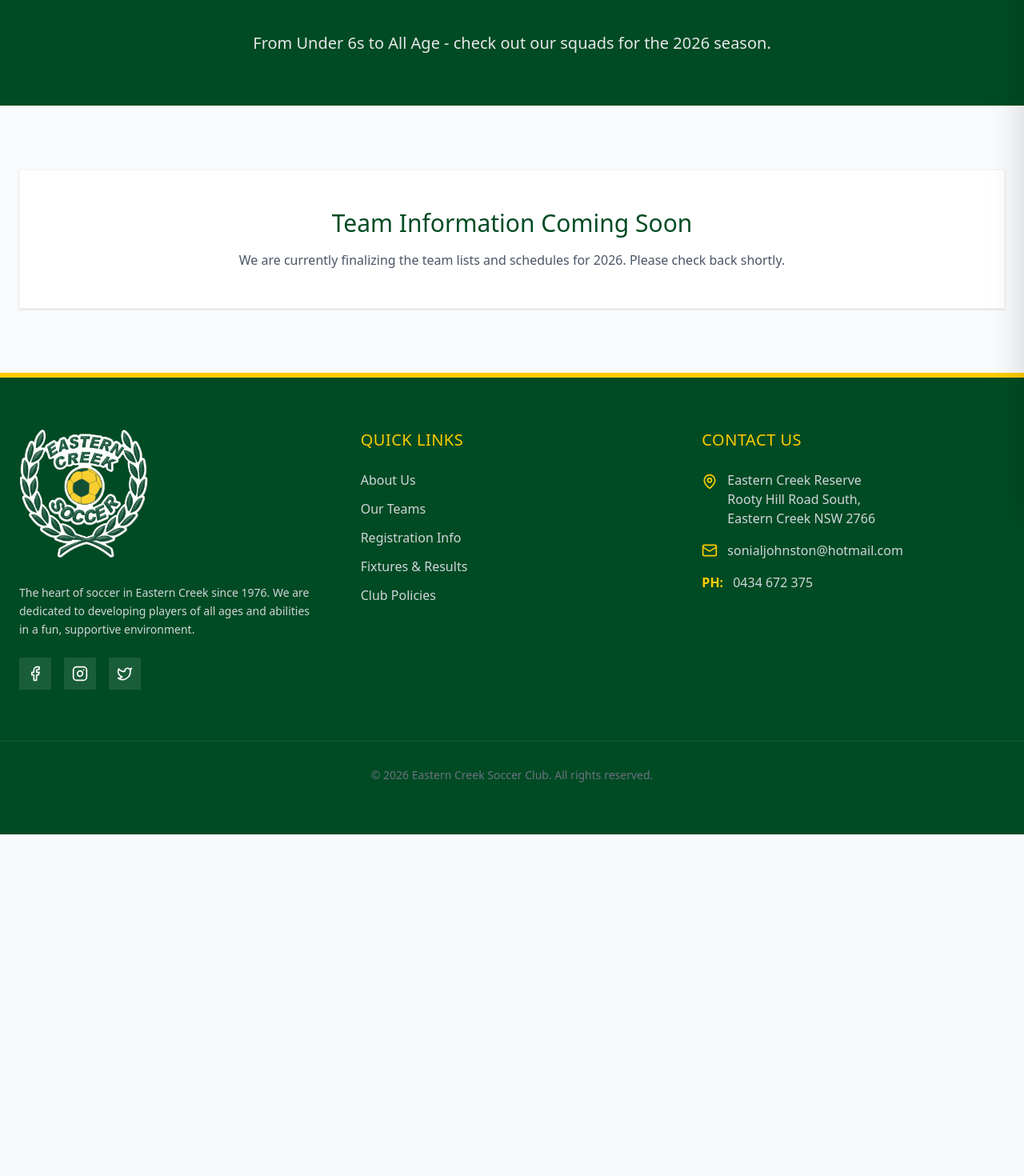
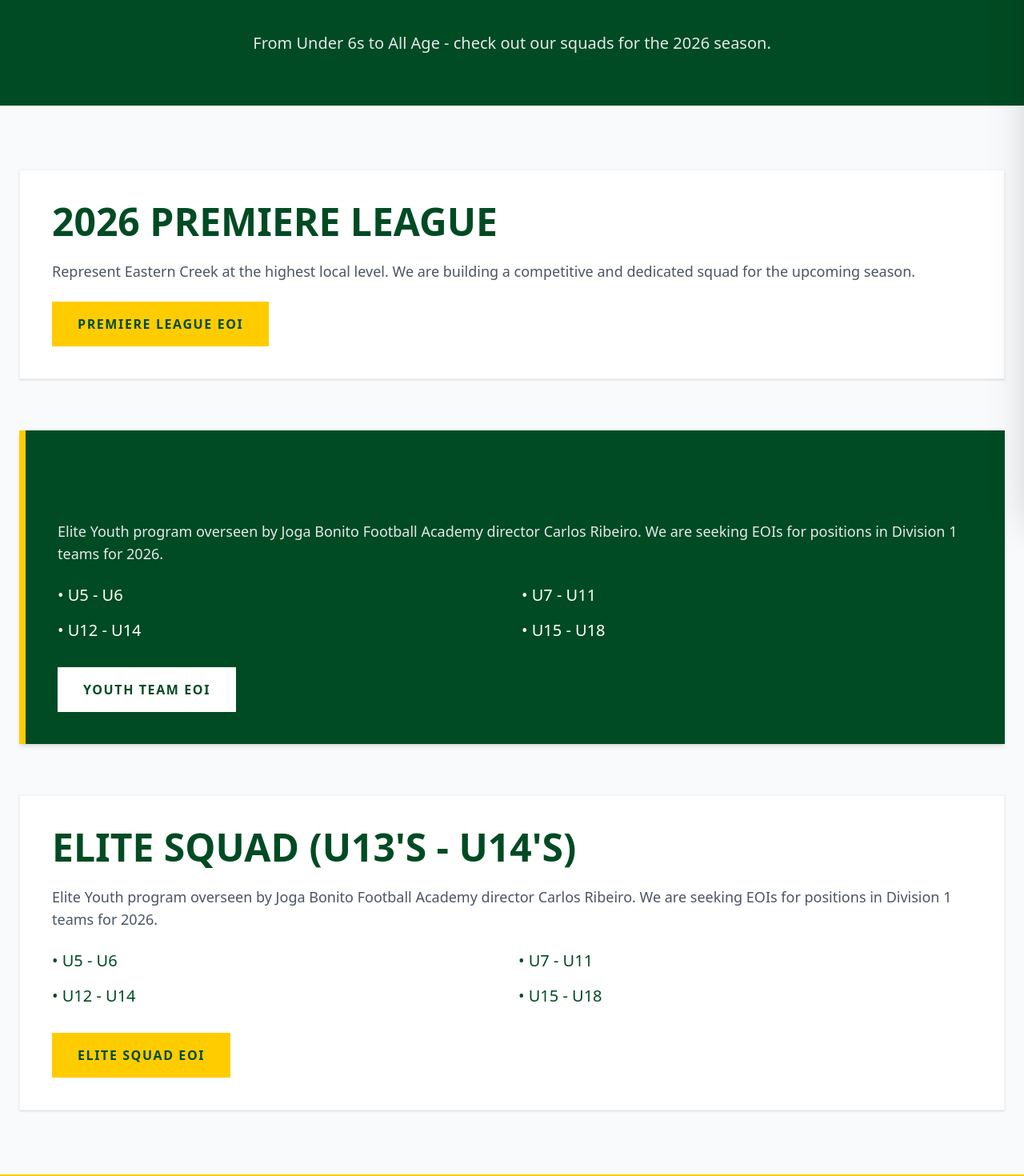
Before and after one commit to aryansinha9/EasternCreekPioneers, a Next.js app: page /teams in a window 1280 px wide. Shown: the part 160-1630 px from the top of the page at 80% size. Before the commit the page ends 1203 px from the top, so only its background shows below. Built offline with nearby package versions, Linux system fonts and the light colour scheme.

Commit message:
Update links, contact page EOIs, map embed, and footer details

```diff
--- a/src/app/contact/page.tsx
+++ b/src/app/contact/page.tsx
@@ -26,7 +26,7 @@
                                 </div>
                                 <div>
                                     <h3 className="font-heading text-xl font-bold mb-1">LOCATION</h3>
-                                    <p className="text-gray-600">Eastern Creek Reserve<br />Rooty Hill Road South<br />Eastern Creek NSW 2766</p>
+                                    <p className="text-gray-600">Morreau Reserve<br />Rooty Hill Road South<br />Eastern Creek NSW 2766</p>
                                 </div>
                             </div>
 
@@ -56,9 +56,63 @@
                         </div>
                     </div>
 
-                    {/* Map Placeholder */}
-                    <div className="h-full min-h-[400px] bg-gray-200 border border-gray-300 flex items-center justify-center text-gray-500 font-bold">
-                        GOOGLE MAP EMBED HERE
+                    {/* Map Embed */}
+                    <div className="h-full min-h-[400px] w-full bg-gray-200 overflow-hidden shadow-md border border-gray-100">
+                        <iframe
+                            src="https://www.google.com/maps/embed?pb=!1m18!1m12!1m3!1d3458.83190348525!2d150.8552659!3d-33.7778925!2m3!1f0!2f0!3f0!3m2!1i1024!2i768!4f13.1!3m3!1m2!1s0x6b129b00130d564f%3A0xf92d8bbb81b1aa95!2seastern%20creek%20pioneers%20soccer%20club!5e1!3m2!1sen!2sau!4v1772148066105!5m2!1sen!2sau"
+                            width="100%"
+                            height="100%"
+                            style={{ border: 0, minHeight: "400px" }}
+                            allowFullScreen={true}
+                            loading="lazy"
+                            referrerPolicy="no-referrer-when-downgrade"
+                            className="w-full h-full"
+                        ></iframe>
+                    </div>
+                </div>
+            </section>
+
+            {/* Expression of Interest Sections */}
+            <section className="bg-gray-100 py-16 px-6 w-full border-t border-gray-200">
+                <div className="max-w-7xl mx-auto">
+                    <div className="text-center mb-12">
+                        <h2 className="heading-section text-primary text-4xl mb-4">GET INVOLVED</h2>
+                        <p className="font-body text-gray-600 max-w-2xl mx-auto text-lg">
+                            Join the Eastern Creek SC family off the field. We are always looking for passionate sponsors and coaches.
+                        </p>
+                    </div>
+                    <div className="grid grid-cols-1 md:grid-cols-2 gap-8">
+                        {/* Sponsor EOI */}
+                        <div className="bg-white p-10 border-t-4 border-secondary hover:shadow-lg transition-shadow duration-300 flex flex-col items-center text-center">
+                            <h3 className="font-heading text-3xl font-bold text-primary mb-4">INTERESTED IN SPONSORING?</h3>
+                            <p className="font-body text-gray-600 mb-8 flex-grow">
+                                Support the local community and get great exposure for your business. Apply for our Sponsorship Expression of Interest (EOI).
+                            </p>
+                            <a
+                                href="https://app.360player.com/registration/ecpsc/29ca5f36-bcb1-42a9-b477-bfbdecb7a8d8"
+                                target="_blank"
+                                rel="noopener noreferrer"
+                                className="bg-secondary text-primary font-heading font-bold text-xl py-4 px-8 hover:bg-primary hover:text-white transition-all uppercase tracking-widest"
+                            >
+                                SPONSOR EOI
+                            </a>
+                        </div>
+
+                        {/* Coach EOI */}
+                        <div className="bg-white p-10 border-t-4 border-secondary hover:shadow-lg transition-shadow duration-300 flex flex-col items-center text-center">
+                            <h3 className="font-heading text-3xl font-bold text-primary mb-4">BECOME A COACH</h3>
+                            <p className="font-body text-gray-600 mb-8 flex-grow">
+                                Passionate about football? We are looking for dedicated individuals to join our coaching team. Apply for our Coach EOI.
+                            </p>
+                            <a
+                                href="https://app.360player.com/registration/ecpsc/32dd46db-10b6-4305-bfec-5bdd3dd8156b"
+                                target="_blank"
+                                rel="noopener noreferrer"
+                                className="bg-secondary text-primary font-heading font-bold text-xl py-4 px-8 hover:bg-primary hover:text-white transition-all uppercase tracking-widest"
+                            >
+                                COACH EOI
+                            </a>
+                        </div>
                     </div>
                 </div>
             </section>
--- a/src/app/teams/page.tsx
+++ b/src/app/teams/page.tsx
@@ -15,11 +15,74 @@
             </section>
 
             {/* Content */}
-            <section className="flex-grow py-20 px-6 max-w-7xl mx-auto w-full">
-                <div className="bg-white p-12 text-center border border-gray-100 shadow-sm">
-                    <h2 className="font-heading text-3xl mb-4 text-primary">Team Information Coming Soon</h2>
-                    <p className="text-gray-600">We are currently finalizing the team lists and schedules for 2026. Please check back shortly.</p>
+            <section className="flex-grow py-20 px-6 max-w-7xl mx-auto w-full space-y-16">
+
+                {/* 2026 Premiere League */}
+                <div className="bg-white p-10 border border-gray-100 shadow-sm flex flex-col md:flex-row items-center gap-10">
+                    <div className="flex-1">
+                        <h2 className="heading-section text-primary text-4xl mb-4">2026 PREMIERE LEAGUE</h2>
+                        <p className="font-body text-gray-600 mb-6 text-lg">
+                            Represent Eastern Creek at the highest local level. We are building a competitive and dedicated squad for the upcoming season.
+                        </p>
+                        <a
+                            href="https://app.360player.com/registration/ecpsc/ede1b5e3-33b9-4b61-a299-0656575508e8"
+                            target="_blank"
+                            rel="noopener noreferrer"
+                            className="inline-block bg-secondary text-primary font-heading font-bold py-4 px-8 hover:bg-primary hover:text-white transition-all uppercase tracking-widest"
+                        >
+                            PREMIERE LEAGUE EOI
+                        </a>
+                    </div>
                 </div>
+
+                {/* Youth Teams */}
+                <div className="bg-primary text-white p-10 border-l-8 border-secondary flex flex-col md:flex-row items-center gap-10 shadow-md">
+                    <div className="flex-1">
+                        <h2 className="heading-section text-secondary text-4xl mb-4">YOUTH TEAMS</h2>
+                        <p className="font-body text-gray-200 mb-6 text-lg">
+                            Elite Youth program overseen by Joga Bonito Football Academy director Carlos Ribeiro. We are seeking EOIs for positions in Division 1 teams for 2026.
+                        </p>
+                        <ul className="grid grid-cols-2 gap-4 font-heading text-xl mb-8">
+                            <li className="flex items-center gap-2">• U5 - U6</li>
+                            <li className="flex items-center gap-2">• U7 - U11</li>
+                            <li className="flex items-center gap-2">• U12 - U14</li>
+                            <li className="flex items-center gap-2">• U15 - U18</li>
+                        </ul>
+                        <a
+                            href="https://app.360player.com/registration/ecpsc/6d593602-518a-4192-8582-52f81ce93cef"
+                            target="_blank"
+                            rel="noopener noreferrer"
+                            className="inline-block bg-white text-primary font-heading font-bold py-4 px-8 hover:bg-secondary hover:text-primary transition-all uppercase tracking-widest"
+                        >
+                            YOUTH TEAM EOI
+                        </a>
+                    </div>
+                </div>
+
+                {/* Elite Squad */}
+                <div className="bg-white p-10 border border-gray-100 shadow-sm flex flex-col md:flex-row items-center gap-10">
+                    <div className="flex-1">
+                        <h2 className="heading-section text-primary text-4xl mb-4">ELITE SQUAD (U13's - U14's)</h2>
+                        <p className="font-body text-gray-600 mb-6 text-lg">
+                            Elite Youth program overseen by Joga Bonito Football Academy director Carlos Ribeiro. We are seeking EOIs for positions in Division 1 teams for 2026.
+                        </p>
+                        <ul className="grid grid-cols-2 gap-4 font-heading text-xl text-primary mb-8">
+                            <li className="flex items-center gap-2">• U5 - U6</li>
+                            <li className="flex items-center gap-2">• U7 - U11</li>
+                            <li className="flex items-center gap-2">• U12 - U14</li>
+                            <li className="flex items-center gap-2">• U15 - U18</li>
+                        </ul>
+                        <a
+                            href="https://app.360player.com/registration/ecpsc/6d593602-518a-4192-8582-52f81ce93cef"
+                            target="_blank"
+                            rel="noopener noreferrer"
+                            className="inline-block bg-secondary text-primary font-heading font-bold py-4 px-8 hover:bg-primary hover:text-white transition-all uppercase tracking-widest"
+                        >
+                            ELITE SQUAD EOI
+                        </a>
+                    </div>
+                </div>
+
             </section>
 
             <Footer />
--- a/src/components/Footer.tsx
+++ b/src/components/Footer.tsx
@@ -1,4 +1,4 @@
-import { Facebook, Instagram, Twitter, Mail, MapPin } from "lucide-react";
+import { Facebook, Instagram, Mail, MapPin } from "lucide-react";
 import Image from "next/image";
 import GlareHover from "./GlareHover";
 
@@ -43,17 +43,14 @@
                         </GlareHover>
                     </div>
                     <p className="text-gray-300 mb-6 font-body text-sm leading-relaxed">
-                        The heart of soccer in Eastern Creek since 1976. We are dedicated to developing players of all ages and abilities in a fun, supportive environment.
+                        Eastern Creek is a Soccer Club in the Blacktown District Est 1974. Come and play the Creek Way.
                     </p>
                     <div className="flex gap-4">
-                        <a href="#" className="w-10 h-10 bg-white/10 flex items-center justify-center hover:bg-secondary hover:text-primary transition-all">
+                        <a href="https://www.facebook.com/EasternCreekSC/" target="_blank" rel="noopener noreferrer" className="w-10 h-10 bg-white/10 flex items-center justify-center hover:bg-secondary hover:text-primary transition-all">
                             <Facebook size={20} />
                         </a>
-                        <a href="#" className="w-10 h-10 bg-white/10 flex items-center justify-center hover:bg-secondary hover:text-primary transition-all">
+                        <a href="https://www.instagram.com/easterncreekpioneersc/" target="_blank" rel="noopener noreferrer" className="w-10 h-10 bg-white/10 flex items-center justify-center hover:bg-secondary hover:text-primary transition-all">
                             <Instagram size={20} />
-                        </a>
-                        <a href="#" className="w-10 h-10 bg-white/10 flex items-center justify-center hover:bg-secondary hover:text-primary transition-all">
-                            <Twitter size={20} />
                         </a>
                     </div>
                 </div>
@@ -77,7 +74,7 @@
                         <li className="flex items-start gap-3">
                             <MapPin size={20} className="text-secondary shrink-0 mt-1" />
                             <span>
-                                Eastern Creek Reserve<br />
+                                Morreau Reserve<br />
                                 Rooty Hill Road South,<br />
                                 Eastern Creek NSW 2766
                             </span>
--- a/src/components/Hero.tsx
+++ b/src/components/Hero.tsx
@@ -34,7 +34,9 @@
 
                 <div className="flex flex-col md:flex-row gap-6 animate-fade-in-up delay-200">
                     <a
-                        href="#register"
+                        href="https://playfootball.com.au/football-finder?st=location&lat=-33.8016&lng=150.8516&suburb=Eastern+Creek&state_code=NSW&postcode=2766&age=junior&clubId=74462#infoModal"
+                        target="_blank"
+                        rel="noopener noreferrer"
                         className="flex items-center gap-3 bg-secondary text-primary font-heading font-bold text-xl py-5 px-10 hover:bg-white transition-all shadow-none uppercase tracking-widest hover:pl-12 duration-300"
                     >
                         REGISTER FOR 2026 <MoveRight size={24} />
```
Also changed, not shown: src/app/page.tsx (+7 -2 lines), src/components/Header.tsx (+5 -3 lines).
